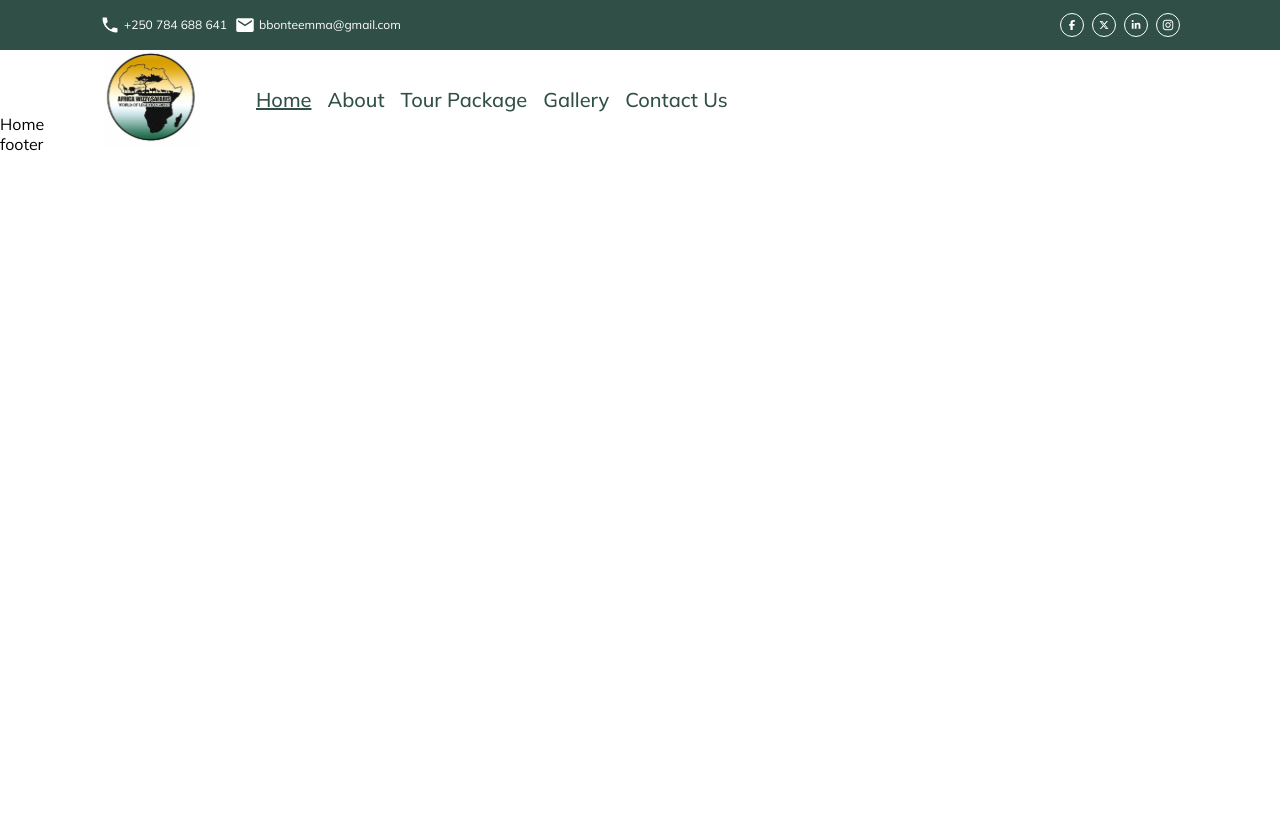
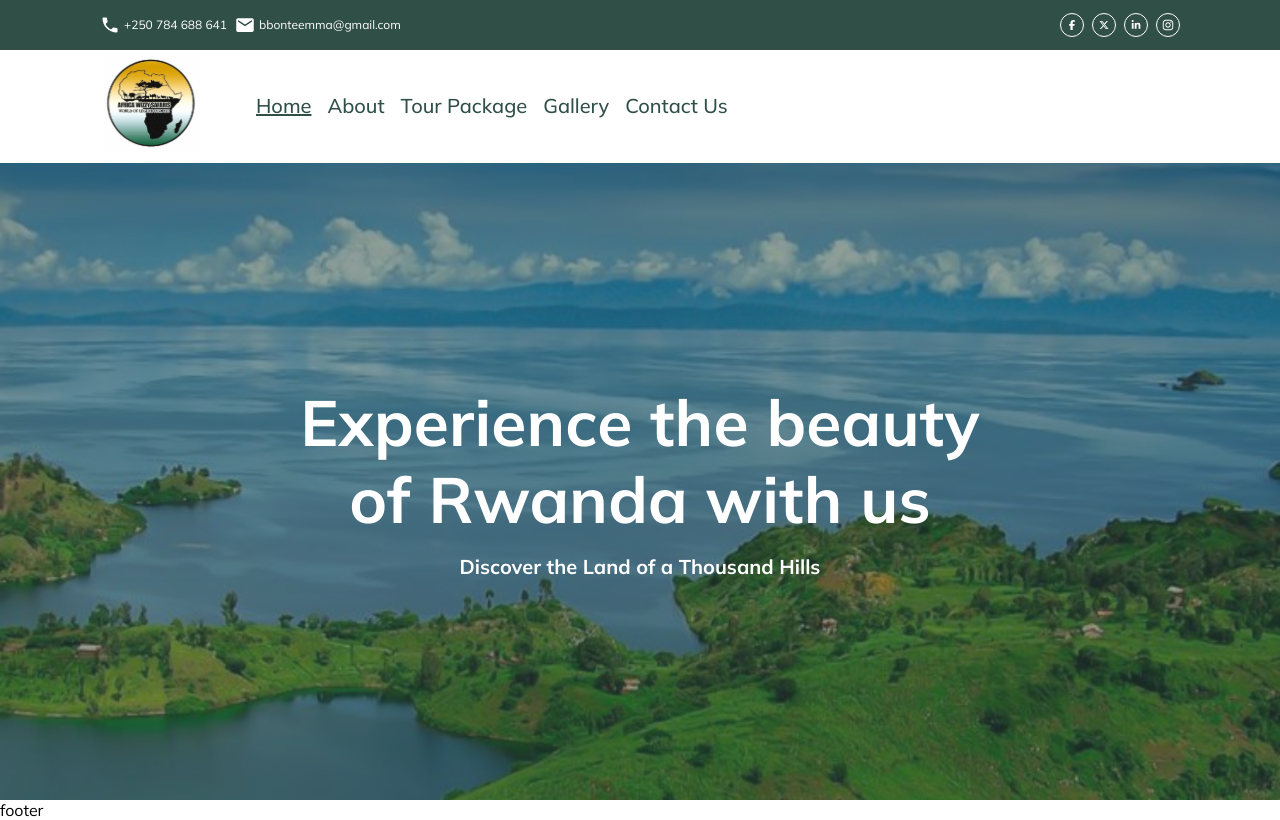
Before and after one commit to brunowzz/africa-wizzy-safaris, a React (Vite) app: page / in a window 1280 px wide. Built offline with nearby package versions, Linux system fonts and the light colour scheme.

Commit message:
feat: add hero

```diff
--- a/src/components/Header/style.js
+++ b/src/components/Header/style.js
@@ -1,7 +1,7 @@
 import styled from 'styled-components'
 
 export const ContainerHeader = styled.header`
-    height: 7.1rem;
+    height: 10.2rem;
 `
 
 export const ContainerSocialLinks = styled.section`
@@ -17,6 +17,7 @@ export const ContainerNavigationLinks = styled.section`
     display: flex;
     align-items: center;
     gap: 3.5rem;
+    height: 7.1rem;
     padding: 0 6.5rem;
 `
 
--- /dev/null
+++ b/src/components/Title/index.jsx
@@ -0,0 +1,5 @@
+import * as S from './style'
+
+export default function Title({ children, dark }) {
+    return <S.TitleStyle dark={dark}>{children}</S.TitleStyle>
+}
--- /dev/null
+++ b/src/components/Title/style.js
@@ -0,0 +1,10 @@
+import styled from 'styled-components'
+
+export const TitleStyle = styled.h1`
+    text-align: center;
+    font-size: 4rem;
+    font-weight: 700;
+    line-height: 120%;
+    letter-spacing: 0.012rem;
+    color: ${(props) => (props.dark ? '#000' : '#fff')};
+`
--- /dev/null
+++ b/src/pages/Home/components/Hero/index.jsx
@@ -0,0 +1,14 @@
+import Title from '../../../../components/Title'
+
+import * as S from './style'
+
+export default function Hero() {
+    return (
+        <S.HeroContainer>
+            <S.BoxText>
+                <Title>Experience the beauty of Rwanda with us</Title>
+                <S.Subtitle>Discover the Land of a Thousand Hills</S.Subtitle>
+            </S.BoxText>
+        </S.HeroContainer>
+    )
+}
--- /dev/null
+++ b/src/pages/Home/components/Hero/style.js
@@ -0,0 +1,25 @@
+import BackgroundImage from '../../../../assets/hero-background.svg'
+
+import styled from 'styled-components'
+
+export const HeroContainer = styled.section`
+    display: flex;
+    justify-content: center;
+    align-items: center;
+    min-height: calc(100vh - 10.2rem);
+    background: url(${BackgroundImage});
+    background-size: cover;
+    background-repeat: no-repeat;
+    background-position: center;
+`
+
+export const BoxText = styled.div`
+    width: 44.7rem;
+`
+
+export const Subtitle = styled.h2`
+    margin-top: 1rem;
+    text-align: center;
+    font-size: 1.25rem;
+    color: #fff;
+`
--- a/src/pages/Home/index.jsx
+++ b/src/pages/Home/index.jsx
@@ -1,3 +1,9 @@
+import Hero from './components/Hero'
+
 export default function Home() {
-    return <div>Home</div>
+    return (
+        <main>
+            <Hero />
+        </main>
+    )
 }
```
